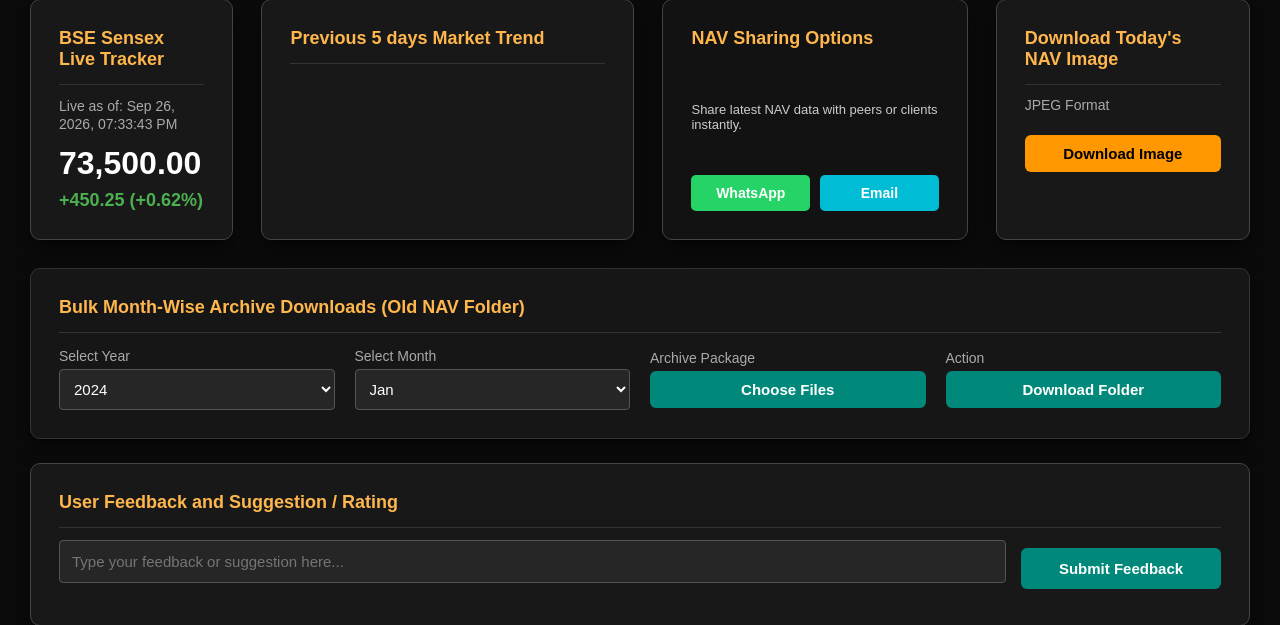
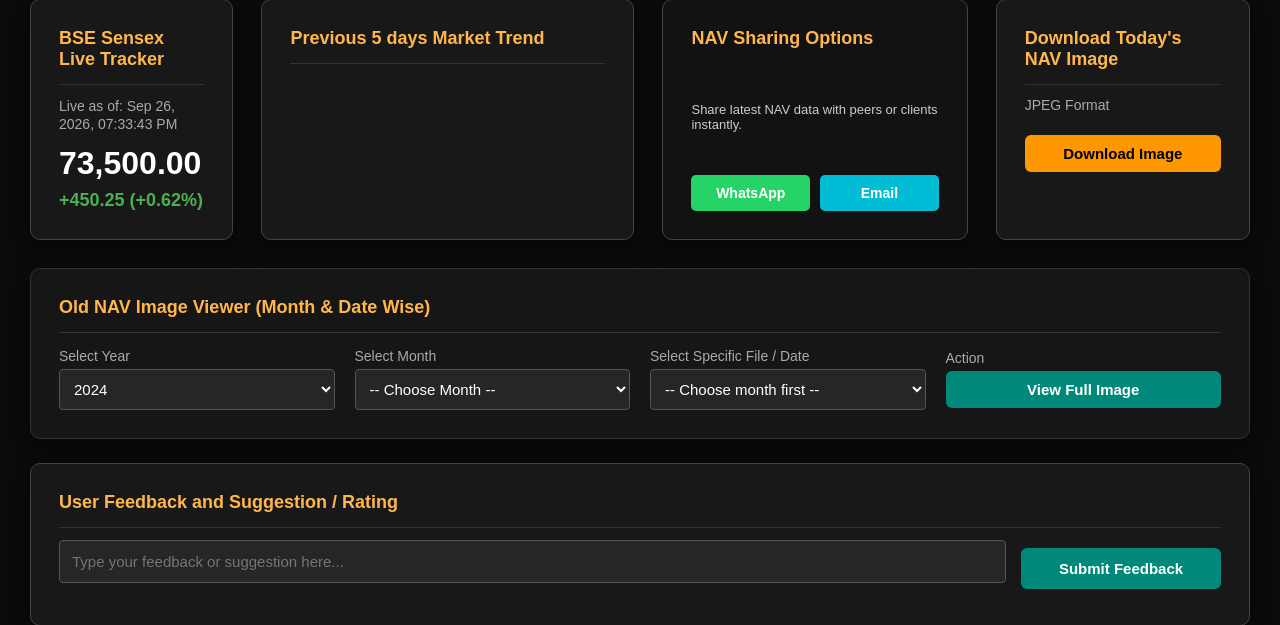
Before and after one commit to Bichu666/nav-dashboard, a Flask app: template templates/user_dashboard.html in a window 1280 px wide. Shown: the part 186-811 px from the top of the page. Run offline with Flask 3, Linux system fonts and the light colour scheme; the template is opened without the code that fills it, so the values that code supplies are empty.

Commit message:
Update old NAV section to view individual images on screen

```diff
--- a/app.py
+++ b/app.py
@@ -2,7 +2,7 @@ import os
 import pandas as pd
 import yfinance as yf
 from datetime import datetime, timedelta
-from flask import Flask, render_template, request, redirect, url_for, flash, session
+from flask import Flask, render_template, request, redirect, url_for, flash, session, jsonify, send_from_directory
 from werkzeug.utils import secure_filename
 
 app = Flask(__name__)
@@ -245,5 +245,29 @@ def upload_archive():
     flash('Archive files uploaded successfully!', 'success')
     return redirect(url_for('admin_dashboard'))
 
+# New routes to support listing and viewing individual archive/old NAV images on screen
+@app.route('/get-archive-files', methods=['GET'])
+def get_archive_files():
+    year = request.args.get('year', '')
+    month = request.args.get('month', '')
+
+    # Filter files in UPLOAD_FOLDER matching the selected year and month (or all uploaded archive files)
+    try:
+        all_files = os.listdir(app.config['UPLOAD_FOLDER'])
+        # Simple match if file contains year and month string (e.g., '2024' and 'Jan')
+        matched_files = [f for f in all_files if year in f and month.lower() in f.lower() and f.lower().endswith(('.png', '.jpg', '.jpeg', '.pdf'))]
+
+        # If no specific tag match, fallback to returning all non-excel files as options for selection
+        if not matched_files:
+            matched_files = [f for f in all_files if not f.endswith('.xlsx')]
+
+        return jsonify({'success': True, 'files': matched_files})
+    except Exception as e:
+        return jsonify({'success': False, 'files': []})
+
+@app.route('/view-archive-file/<filename>')
+def view_archive_file(filename):
+    return send_from_directory(app.config['UPLOAD_FOLDER'], filename)
+
 if __name__ == '__main__':
     app.run(debug=True)
--- a/templates/user_dashboard.html
+++ b/templates/user_dashboard.html
@@ -125,32 +125,43 @@
             </div>
         </div>
 
-        <!-- Bulk Month-Wise Archive Downloads -->
+        <!-- Bulk Month-Wise Archive Downloads / On-Screen Viewer -->
         <div class="panel" style="margin-bottom: 24px; background: #161616; border: 1px solid #333;">
-            <h3 style="color: #ffb74d;">Bulk Month-Wise Archive Downloads (Old NAV Folder)</h3>
+            <h3 style="color: #ffb74d;">Old NAV Image Viewer (Month & Date Wise)</h3>
             <div style="display: grid; grid-template-columns: 1fr 1fr 1fr 1fr; gap: 20px; align-items: center; margin-top: 15px;">
                 <div>
                     <label style="display: block; font-size: 14px; color: #aaa; margin-bottom: 5px;">Select Year</label>
-                    <select style="width: 100%; background: #262626; border: 1px solid #555; padding: 10px; color: #fff; border-radius: 4px; font-size: 15px;">
-                        <option>2024</option><option>2025</option><option>2026</option>
+                    <select id="filter-year" style="width: 100%; background: #262626; border: 1px solid #555; padding: 10px; color: #fff; border-radius: 4px; font-size: 15px;">
+                        <option value="2024">2024</option>
+                        <option value="2025">2025</option>
+                        <option value="2026">2026</option>
                     </select>
                 </div>
                 <div>
                     <label style="display: block; font-size: 14px; color: #aaa; margin-bottom: 5px;">Select Month</label>
-                    <select style="width: 100%; background: #262626; border: 1px solid #555; padding: 10px; color: #fff; border-radius: 4px; font-size: 15px;">
-                        <option>Jan</option><option>Feb</option><option>Mar</option><option>Apr</option>
-                        <option>May</option><option>Jun</option><option>Jul</option><option>Aug</option>
-                        <option>Sep</option><option>Oct</option><option>Nov</option><option>Dec</option>
+                    <select id="filter-month" style="width: 100%; background: #262626; border: 1px solid #555; padding: 10px; color: #fff; border-radius: 4px; font-size: 15px;" onchange="loadMonthFiles()">
+                        <option value="">-- Choose Month --</option>
+                        <option value="Jan">Jan</option><option value="Feb">Feb</option><option value="Mar">Mar</option><option value="Apr">Apr</option>
+                        <option value="May">May</option><option value="Jun">Jun</option><option value="Jul">Jul</option><option value="Aug">Aug</option>
+                        <option value="Sep">Sep</option><option value="Oct">Oct</option><option value="Nov">Nov</option><option value="Dec">Dec</option>
                     </select>
                 </div>
                 <div>
-                    <label style="display: block; font-size: 14px; color: #aaa; margin-bottom: 5px;">Archive Package</label>
-                    <button type="button" class="btn-batch" style="width: 100%; font-size: 15px; padding: 10px;" onclick="alert('Preparing archive package...')">Choose Files</button>
+                    <label style="display: block; font-size: 14px; color: #aaa; margin-bottom: 5px;">Select Specific File / Date</label>
+                    <select id="filter-file" style="width: 100%; background: #262626; border: 1px solid #555; padding: 10px; color: #fff; border-radius: 4px; font-size: 15px;" onchange="displaySelectedFileImage()">
+                        <option value="">-- Choose month first --</option>
+                    </select>
                 </div>
                 <div>
                     <label style="display: block; font-size: 14px; color: #aaa; margin-bottom: 5px;">Action</label>
-                    <button type="button" class="btn-batch" style="width: 100%; background: #00897b; font-size: 15px; padding: 10px;" onclick="alert('Downloading selected archive folder...')">Download Folder</button>
+                    <button type="button" class="btn-batch" style="width: 100%; background: #00897b; font-size: 15px; padding: 10px;" onclick="viewFullImagePopup()">View Full Image</button>
                 </div>
+            </div>
+
+            <!-- On-Screen Image Preview Container -->
+            <div id="archive-preview-box" style="margin-top: 20px; text-align: center; display: none; background: #111; padding: 15px; border-radius: 6px; border: 1px solid #333;">
+                <p id="preview-title" style="color: #ffb74d; margin-bottom: 10px; font-weight: bold;"></p>
+                <img id="archive-img-tag" src="" alt="Selected Old NAV" style="max-width: 100%; max-height: 500px; border-radius: 4px; border: 1px solid #444;" />
             </div>
         </div>
 
@@ -303,7 +314,7 @@
         </div>
     </div>
 
-    <!-- JavaScript for Clock & Modal -->
+    <!-- JavaScript for Clock, Modal & Archive Viewer -->
     <script>
         function updateClock() {
             const now = new Date();
@@ -314,6 +325,65 @@
         }
         setInterval(updateClock, 1000);
         updateClock();
+
+        function loadMonthFiles() {
+            const year = document.getElementById('filter-year').value;
+            const month = document.getElementById('filter-month').value;
+            const fileSelect = document.getElementById('filter-file');
+
+            fileSelect.innerHTML = '<option value="">-- Loading files --</option>';
+
+            if (!month) {
+                fileSelect.innerHTML = '<option value="">-- Choose month first --</option>';
+                return;
+            }
+
+            fetch(`/get-archive-files?year=${year}&month=${month}`)
+                .then(res => res.json())
+                .then(data => {
+                    fileSelect.innerHTML = '<option value="">-- Select specific date/file --</option>';
+                    if (data.success && data.files.length > 0) {
+                        data.files.forEach(file => {
+                            let opt = document.createElement('option');
+                            opt.value = file;
+                            opt.textContent = file;
+                            fileSelect.appendChild(opt);
+                        });
+                    } else {
+                        let opt = document.createElement('option');
+                        opt.value = "";
+                        opt.textContent = "No files found for this period";
+                        fileSelect.appendChild(opt);
+                    }
+                })
+                .catch(err => {
+                    fileSelect.innerHTML = '<option value="">Error loading files</option>';
+                });
+        }
+
+        function displaySelectedFileImage() {
+            const filename = document.getElementById('filter-file').value;
+            const previewBox = document.getElementById('archive-preview-box');
+            const imgTag = document.getElementById('archive-img-tag');
+            const previewTitle = document.getElementById('preview-title');
+
+            if (filename) {
+                imgTag.src = `/view-archive-file/${filename}`;
+                previewTitle.innerText = `Viewing NAV Report: ${filename}`;
+                previewBox.style.display = 'block';
+            } else {
+                previewBox.style.display = 'none';
+            }
+        }
+
+        function viewFullImagePopup() {
+            const filename = document.getElementById('filter-file').value;
+            if (!filename) {
+                alert('Please select a specific file/date first!');
+                return;
+            }
+            window.open(`/view-archive-file/${filename}`, '_blank');
+        }
 
         function openModal(data) {
             document.getElementById('modal-fund-name').innerText = data.fund;
@@ -341,7 +411,7 @@
                     cell.className = "nav-red-alert";
                 } else {
                     cell.className = "";
-                    cell.style.color = "#00e676";
+                    cell.style.color = "%2300e676";
                 }
             });
 
```
